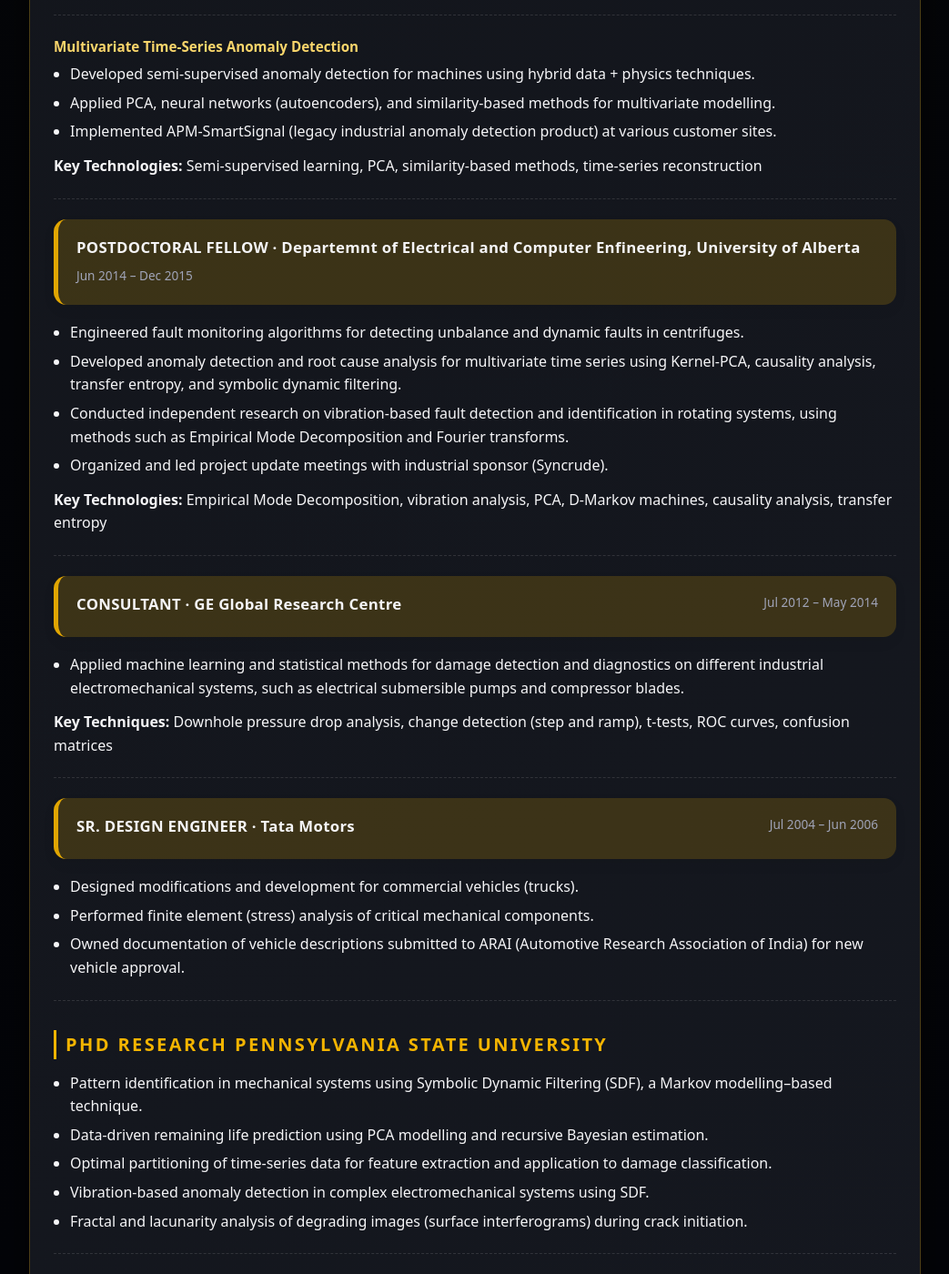
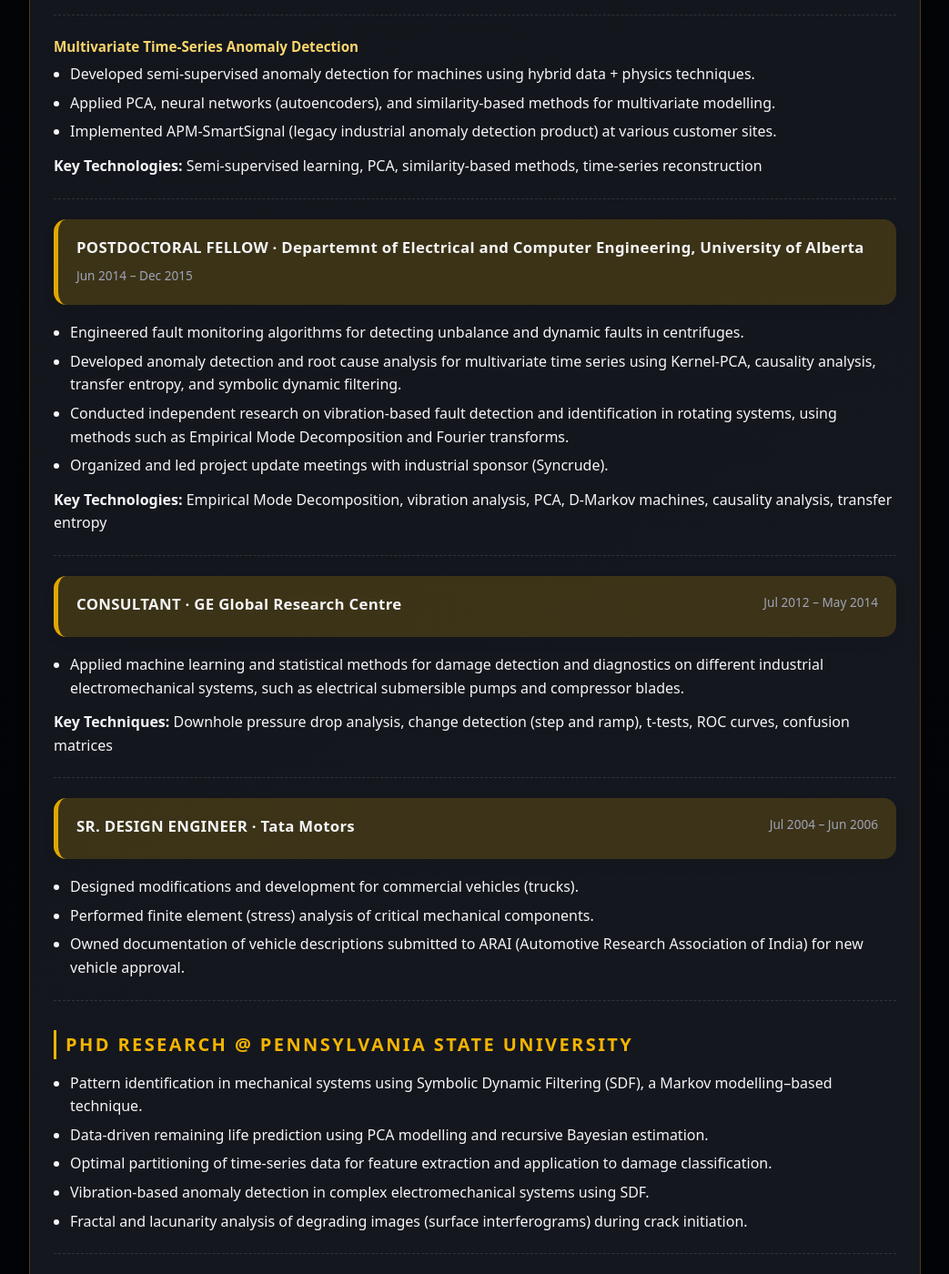
Before and after one commit to dheeraj2015/my-resume, a Jekyll site: the page built from index.md, in a window 1280 px wide and 1400 px high, scrolled down 3583 px. Shown: the whole window at 91% size, without its empty margins (118-1161 px from the left). Built offline with Jekyll 4.4.1, drawn with Linux system fonts in a browser that asks for light colours.

Commit message:
Update index.md

```diff
--- a/index.md
+++ b/index.md
@@ -149,7 +149,7 @@ Contributing to GE Vernova’s mission of “Electrifying the world while decarb
 
 <div class="experience-role golden-bg">
   <div class="experience-role-header">
-    <div class="experience-role-title">POSTDOCTORAL FELLOW · Departemnt of Electrical and Computer Enfineering, University of Alberta</div>
+    <div class="experience-role-title">POSTDOCTORAL FELLOW · Departemnt of Electrical and Computer Engineering, University of Alberta</div>
     <div class="experience-role-dates">Jun 2014 – Dec 2015</div>
   </div>
 </div>
@@ -193,7 +193,7 @@ Contributing to GE Vernova’s mission of “Electrifying the world while decarb
 
 <section class="section" markdown="1">
 
-## PHD RESEARCH        Pennsylvania State University
+## PHD RESEARCH @ Pennsylvania State University
 
 - Pattern identification in mechanical systems using Symbolic Dynamic Filtering (SDF), a Markov modelling–based technique.
 - Data-driven remaining life prediction using PCA modelling and recursive Bayesian estimation.
```
